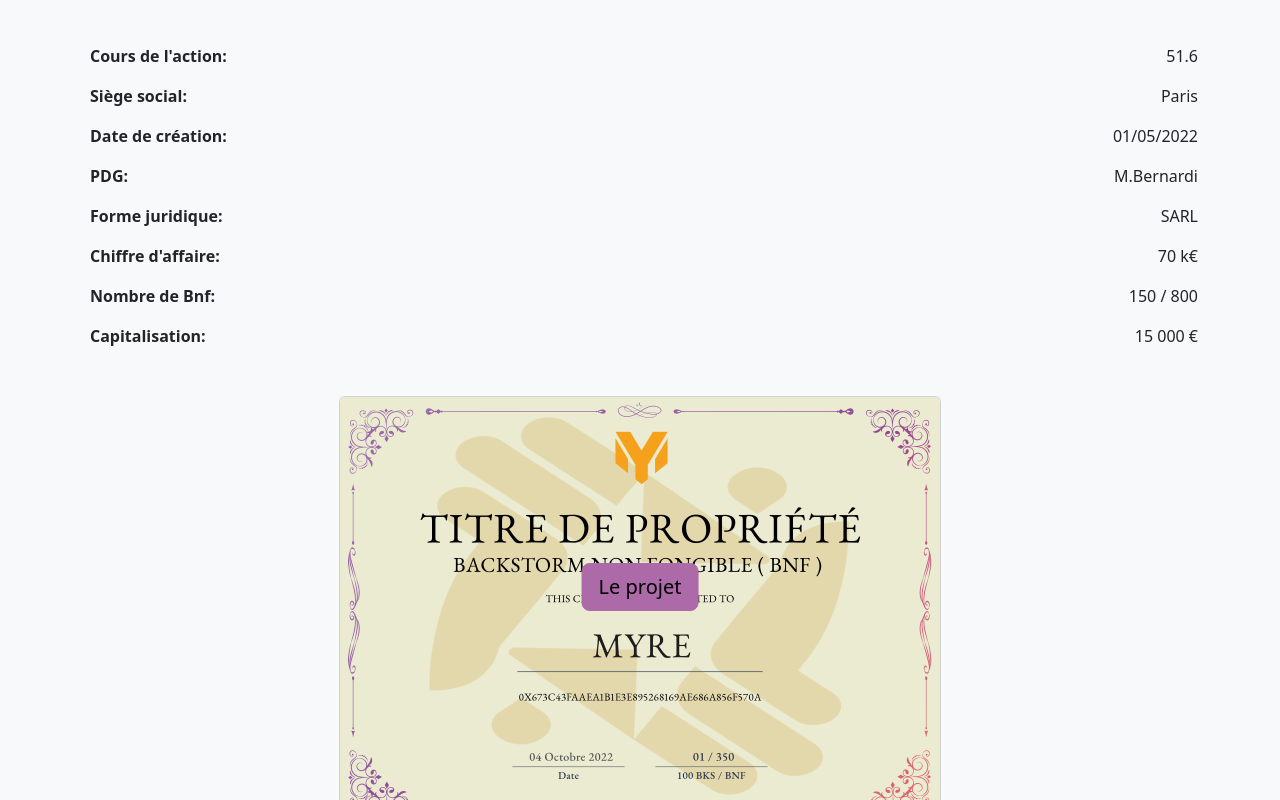
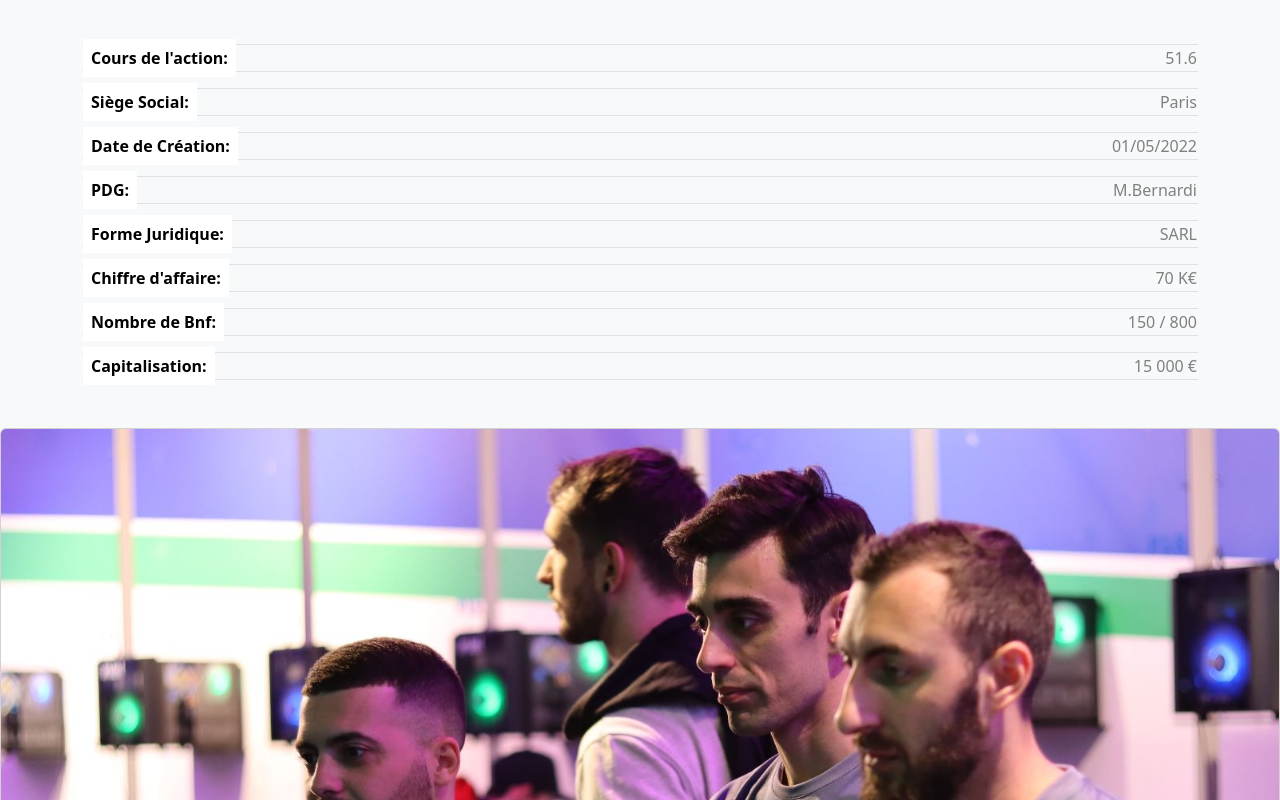
Before and after one commit to Tarcer/bksbeta, a React (Create React App) app: page /Myre in a window 1280 px wide. Shown: the part 1140-1940 px from the top of the page. Built offline with nearby package versions, Linux system fonts and the light colour scheme; no server answers.

Commit message:
deploy 11

```diff
--- a/public/index.html
+++ b/public/index.html
@@ -66,8 +66,9 @@
     --bs-border-opacity: 1;
     border-color: #ad6aa9;
     }
-
-
+     .span{
+      color:grey;
+     }
     </style>
     <noscript>You need to enable JavaScript to run this app.</noscript>
     <div id="root"></div>
--- a/src/pages/Myre.js
+++ b/src/pages/Myre.js
@@ -4,7 +4,7 @@
 import Mry from '../pages/LOGO_ORANGE.png';
 import Token2PurchaseForm from '../context/Token2PurchaseFrom';
 import TokenSaleForm from '../context/TokenSaleForm';
-import bnfm from "../pages/BNFMYRE2.png";
+import bnfm from "../pages/imgMYRE.jpg";
 
 Chart.register(...registerables);
 
@@ -97,41 +97,57 @@
         {showSaleForm && <TokenSaleForm onClose={handleCloseSaleForm} />}
       </div>
         <div className="ml-4 d-flex flex-column mt-5">
-          <div className="d-flex align-items-center justify-content-between w-100">
-            <strong className="px-2">Cours de l'action:</strong>
-            <span>51.6</span>
-          </div>
-          <div className="d-flex align-items-center justify-content-between w-100">
-            <strong className="px-2 mt-3">Siège social:</strong>
-            <span className="mt-3">Paris</span>
-          </div>
-          <div className="d-flex align-items-center justify-content-between w-100">
-            <strong className="px-2 mt-3">Date de création:</strong>
-            <span className="mt-3">01/05/2022</span>
-          </div>
-          <div className="d-flex align-items-center justify-content-between w-100">
-            <strong className="px-2 mt-3">PDG:</strong>
-            <span className="mt-3">M.Bernardi</span>
-          </div>
-          <div className="d-flex align-items-center justify-content-between w-100">
-            <strong className="px-2 mt-3">Forme juridique:</strong>
-            <span className="mt-3">SARL</span>
-          </div>
-          <div className="d-flex align-items-center justify-content-between w-100">
-            <strong className="px-2 mt-3">Chiffre d'affaire:</strong>
-            <span className="mt-3">70 k€</span>
-          </div>
-          <div className="d-flex align-items-center justify-content-between w-100">
-            <strong className="px-2 mt-3">Nombre de Bnf:</strong>
-            <span className="mt-3">150 / 800</span>
-          </div>
-          <div className="d-flex align-items-center justify-content-between w-100">
-            <strong className="px-2 mt-3">Capitalisation:</strong>
-            <span className="mt-3"> 15 000 €</span>
-          </div>
+          <table class="table table-bordered">
+           <tr>
+           <td class="text-start"><strong>Cours de l'action:</strong></td>
+          <td class="text-end" className="textcolor text-end">51.6</td>
+          </tr>
+          </table>
+          <table class="table table-bordered">
+           <tr>
+           <td class="text-start"><strong>Siège Social:</strong></td>
+          <td class="text-end" className="textcolor text-end">Paris</td>
+          </tr>
+          </table>
+          <table class="table table-bordered">
+           <tr>
+           <td class="text-start"><strong>Date de Création:</strong></td>
+          <td class="text-end" className="textcolor text-end">01/05/2022</td>
+          </tr>
+          </table>
+          <table class="table table-bordered">
+           <tr>
+           <td class="text-start"><strong>PDG:</strong></td>
+          <td class="text-end" className="textcolor text-end">M.Bernardi</td>
+          </tr>
+          </table>
+          <table class="table table-bordered">
+           <tr>
+           <td class="text-start"><strong>Forme Juridique:</strong></td>
+          <td class="text-end" className="textcolor text-end">SARL</td>
+          </tr>
+          </table>
+          <table class="table table-bordered">
+           <tr>
+           <td class="text-start"><strong>Chiffre d'affaire:</strong></td>
+          <td class="text-end" className="textcolor text-end"> 70 K€</td>
+          </tr>
+          </table>
+          <table class="table table-bordered">
+           <tr>
+           <td class="text-start"><strong>Nombre de Bnf:</strong></td>
+          <td class="text-end" className="textcolor text-end">150 / 800</td>
+          </tr>
+          </table>
+          <table class="table table-bordered">
+           <tr>
+           <td class="text-start"><strong>Capitalisation:</strong></td>
+          <td class="text-end" className="textcolor text-end">15 000 €</td>
+          </tr>
+          </table>
         </div>
       </div>
-      <div className="card mb-3 mt-4" style={{ position: "relative" }}>
+      <div className="card mb-3 mt-2" style={{ position: "relative" }}>
         <img className="card-img-top" src={bnfm} alt="Card cap" />
         <boutton type="bouton" className="btn btn-warning btn-lg btn-bloc mt-3" style={{ position: "absolute", bottom: "50%", left: "50%", transform: "translateX(-50%)" }}>Le projet</boutton>
       </div>
```
